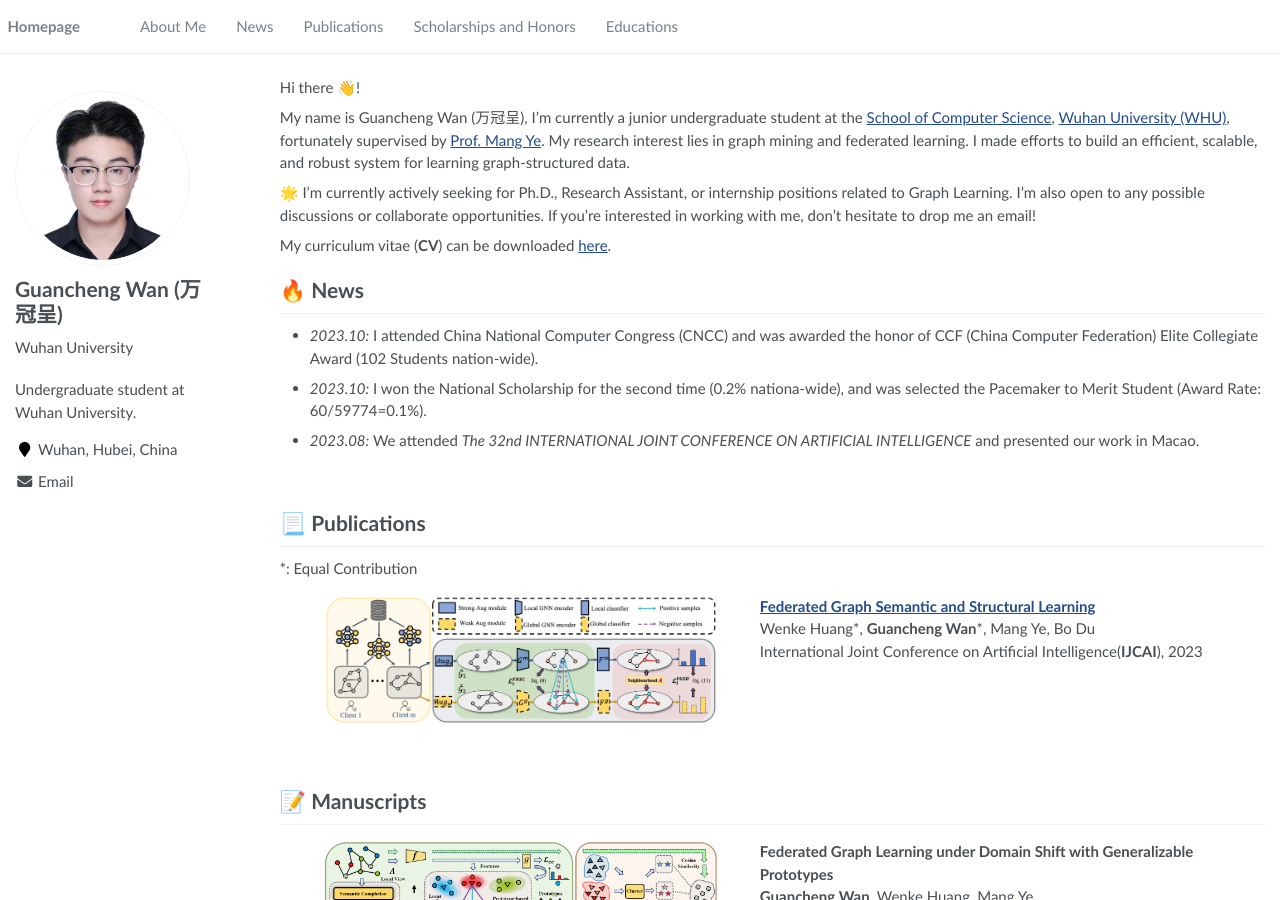
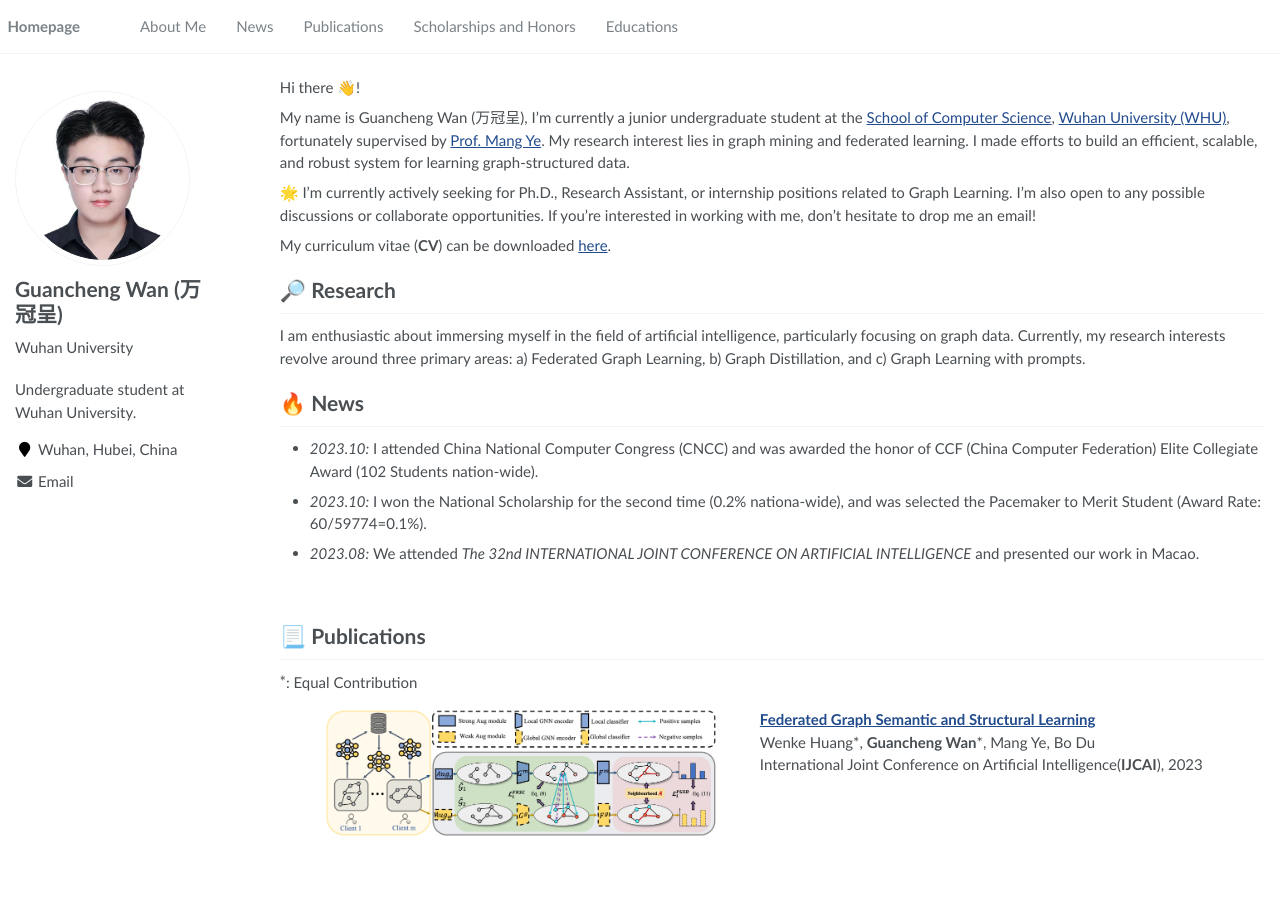
Before and after one commit to SuHui03/guanchengWan.github.io, a Jekyll site: the page built from _pages/about.md, in a window 1280 px wide and 900 px high. Built offline with Jekyll 4.4.1, drawn with Linux system fonts in a browser that asks for light colours; formulas are drawn with MathJax 3.

Commit message:
Update about.md

```diff
--- a/_pages/about.md
+++ b/_pages/about.md
@@ -22,13 +22,14 @@ Hi there 👋!
 My name is Guancheng Wan (万冠呈), I'm currently a junior undergraduate student at the [School of Computer Science](https://cs.whu.edu.cn/), [Wuhan University (WHU)](https://www.whu.edu.cn/), fortunately supervised by [Prof. Mang Ye](https://marswhu.github.io/index.html). My research interest lies in graph mining and federated learning. I made efforts to build an efficient, scalable, and robust system for learning graph-structured data.
 
 
-<!-- My research interest lies in Artificial Intelligence (AI) Security & Privacy, where I explore the weakness of Deep Learning models in their lifecycles (e.g., Adversarial Attack, Backdoor Attack) and their countermeasures. I also made efforts on turning these weaknesses into good use, applying on privacy protection and Intellectual Property (IP) protection of deep learning models. It's a fortune to be supervised by Prof. [Run Wang](http://wangrun.github.io/) during my study on AI. During my undergraduate study, I also enjoyed a great time conducting research on  Geoinformatics and Remote Sensing, in which I worked closely with my teammates [Jiahao Zhou](https://ddakun.github.io/) and [Sixing Lin](https://defaultlin.cn/). -->
 
-<!-- I have won the First Class Scholarship of WHU 2 times (5% school-wide), the HUANG Zhangren Scholarship (60 candidates per year in WHU), the Huawei Scholarship (54 candidates per year in WHU), the National Scholarship (0.2% national-wide), and was selected the Pacemaker to Merit Student of WHU (60 candidates per year in WHU).  -->
 
 🌟 I'm currently actively seeking for Ph.D., Research Assistant, or internship positions related to Graph Learning. I'm also open to any possible discussions or collaborate opportunities. If you're interested in working with me, don't hesitate to drop me an email!
 
-My curriculum vitae (**CV**) can be downloaded [here]().
+My curriculum vitae (**CV**) can be downloaded [here](https://guanchengwan.github.io/docs/GuanchengWan_cv.pdf).
+
+# 🔎 Research
+I am enthusiastic about immersing myself in the field of artificial intelligence, particularly focusing on graph data. Currently, my research interests revolve around three primary areas: a) Federated Graph Learning, b) Graph Distillation, and c) Graph Learning with prompts.
 
 # 🔥 News
 
```
